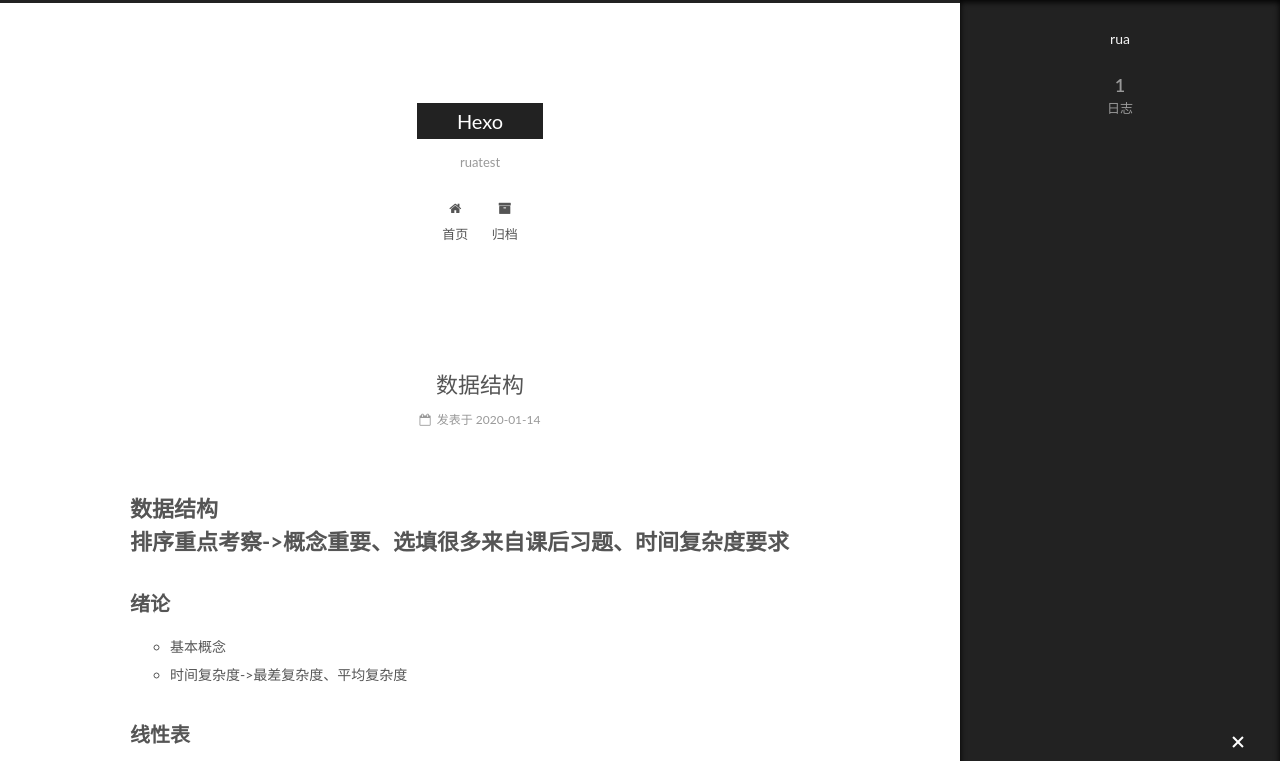
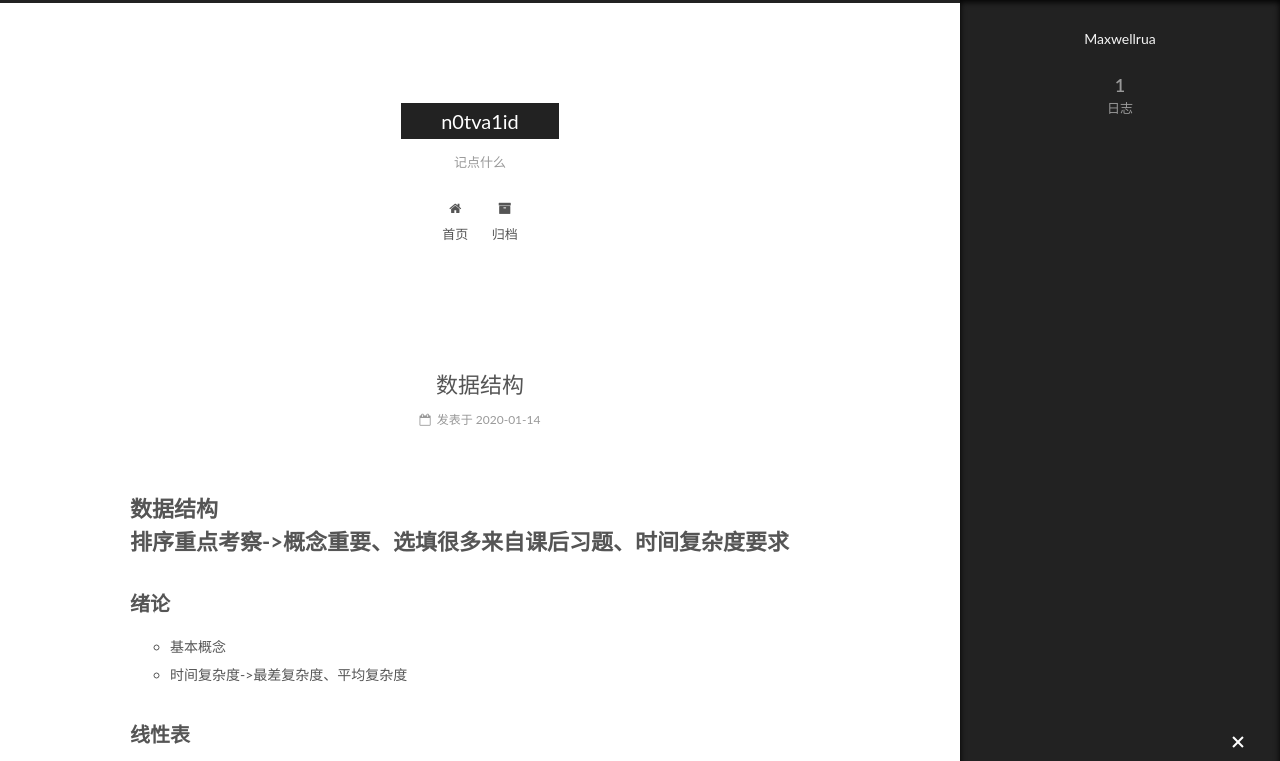
Before and after one commit to n0tva1id/n0tva1id.github.io, a plain HTML site: page index.html in a window 1280 px wide. Both pictures are taken after a click on the element 1238 px from the left and 743 px from the top of the page. Shown: the top 761 px of the page. Drawn offline with Linux system fonts and the light colour scheme; files whose address does not match are found by name.

Commit message:
Site updated: 2020-01-14 23:02:32

```diff
--- a/css/main.css
+++ b/css/main.css
@@ -1822,7 +1822,7 @@
   width: 4px;
   height: 4px;
   border-radius: 50%;
-  background: #4bfe6c;
+  background: #ff74ff;
 }
 .links-of-blogroll {
   font-size: 13px;
--- a/index.html
+++ b/index.html
@@ -80,12 +80,12 @@
 
 
 <meta property="og:type" content="website">
-<meta property="og:title" content="Hexo">
+<meta property="og:title" content="n0tva1id">
 <meta property="og:url" content="http://yoursite.com/index.html">
-<meta property="og:site_name" content="Hexo">
+<meta property="og:site_name" content="n0tva1id">
 <meta property="og:locale" content="zh-Hans">
 <meta name="twitter:card" content="summary">
-<meta name="twitter:title" content="Hexo">
+<meta name="twitter:title" content="n0tva1id">
 
 
 
@@ -121,7 +121,7 @@
 
 
 
-  <title>Hexo</title>
+  <title>n0tva1id</title>
 
 
 
@@ -152,12 +152,12 @@
     <div class="custom-logo-site-title">
       <a href="/" class="brand" rel="start">
         <span class="logo-line-before"><i></i></span>
-        <span class="site-title">Hexo</span>
+        <span class="site-title">n0tva1id</span>
         <span class="logo-line-after"><i></i></span>
       </a>
     </div>
 
-        <p class="site-subtitle">ruatest</p>
+        <p class="site-subtitle">记点什么</p>
 
   </div>
 
@@ -232,13 +232,13 @@
     <link itemprop="mainEntityOfPage" href="http://yoursite.com/2020/01/14/数据结构/">
 
     <span hidden itemprop="author" itemscope itemtype="http://schema.org/Person">
-      <meta itemprop="name" content="rua">
+      <meta itemprop="name" content="Maxwellrua">
       <meta itemprop="description" content>
       <meta itemprop="image" content="/images/avatar.gif">
     </span>
 
     <span hidden itemprop="publisher" itemscope itemtype="http://schema.org/Organization">
-      <meta itemprop="name" content="Hexo">
+      <meta itemprop="name" content="n0tva1id">
     </span>
 
 
@@ -876,7 +876,7 @@
         <div class="site-overview">
           <div class="site-author motion-element" itemprop="author" itemscope itemtype="http://schema.org/Person">
 
-              <p class="site-author-name" itemprop="name">rua</p>
+              <p class="site-author-name" itemprop="name">Maxwellrua</p>
               <p class="site-description motion-element" itemprop="description"></p>
           </div>
 
@@ -932,7 +932,7 @@
   <span class="with-love">
     <i class="fa fa-user"></i>
   </span>
-  <span class="author" itemprop="copyrightHolder">rua</span>
+  <span class="author" itemprop="copyrightHolder">Maxwellrua</span>
 
 
 </div>
```
Also changed, not shown: 2020/01/14/数据结构/index.html (+8 -8 lines), archives/2020/01/index.html (+8 -8 lines), archives/2020/index.html (+8 -8 lines), archives/index.html (+8 -8 lines).
